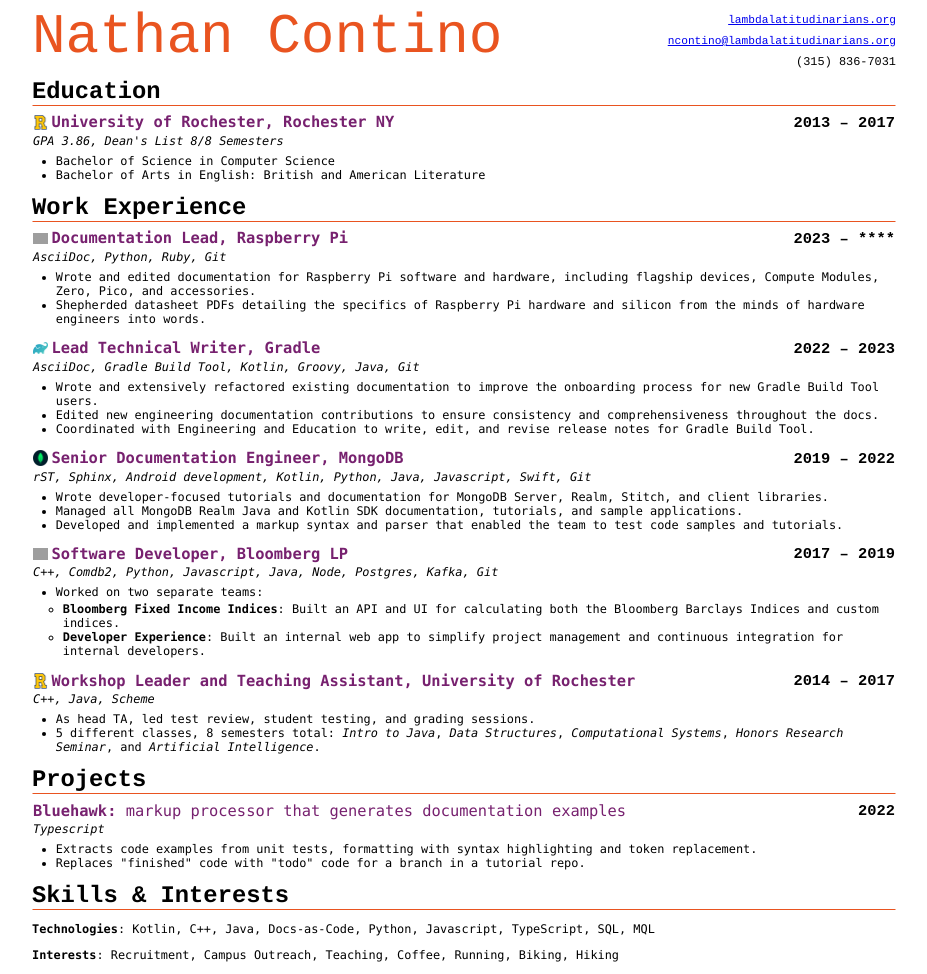
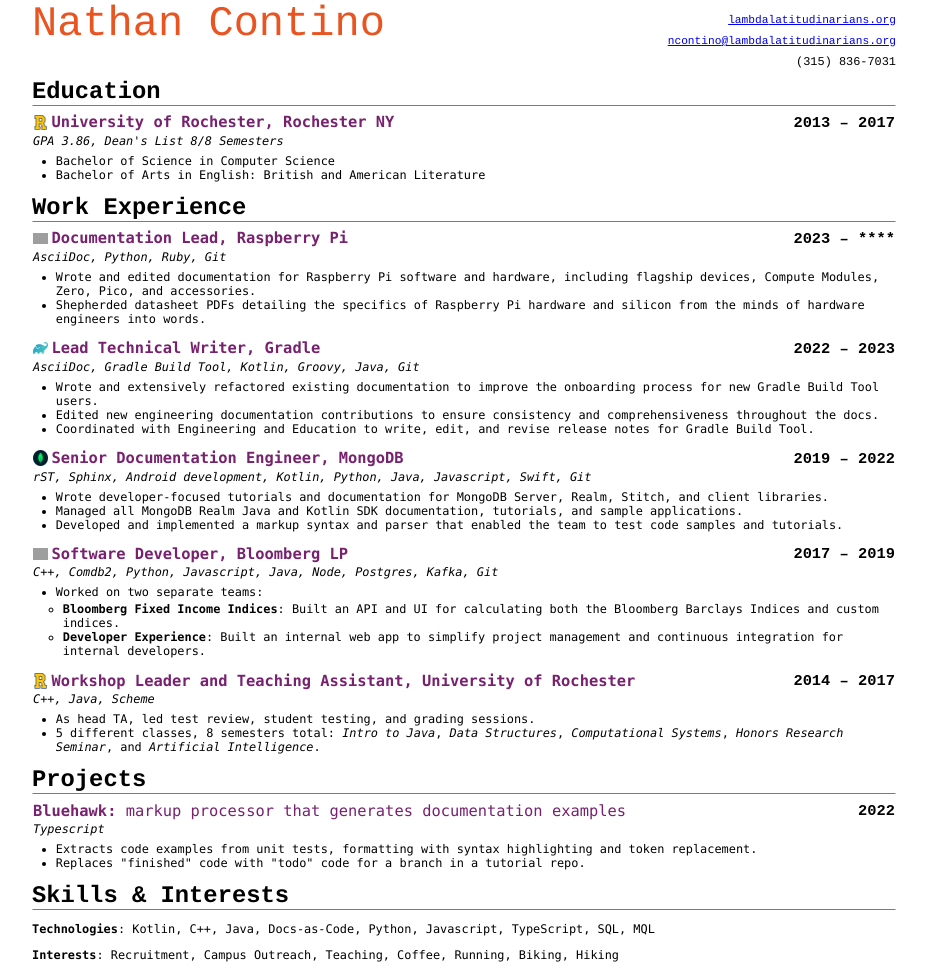
Before and after one commit to nathan-contino/nathan-contino.github.io, a Jekyll site: the page built from _pages/resume.md, in a window 1280 px wide. Shown: the whole page, without its empty margins (176-1103 px from the left). Built offline with Jekyll 4.4.1, drawn with Linux system fonts in a browser that asks for light colours; grey boxes are pictures that could not be loaded.

Commit message:
Improve resume display at small screen sizes using manual word break elements and flex-shrinking

```diff
--- a/_includes/resume.css
+++ b/_includes/resume.css
@@ -57,22 +57,27 @@
 }
 
 topper {
-  display: inline-flex;
-  justify-content: center;
-  align-items: center;
+  display: flex;
   width: 100%;
 }
 
 topper-side {
-  padding-top:10px;
+  padding-top: 10px;
   line-height: 1.5rem;
   display: inline-flex;
   flex-direction: column;
+  flex: 3 0 2em;
+}
+
+topper-side a {
+  display: inline-block;
+  overflow-wrap: break-word;
+  width: 100%;
 }
 
 name {
-  flex: 2;
-  font-size: 4rem;
+  flex: 2 1 3em;
+  font-size: 3rem;
   font-family: var(--mono-font);
   color: #E95420;
 }
--- a/_pages/resume.md
+++ b/_pages/resume.md
@@ -8,8 +8,8 @@
 
 <name>Nathan Contino</name>
 <topper-side>
-	<site><a href="https://www.lambdalatitudinarians.org">lambdalatitudinarians.org</a></site>
-	<mail><a href="mailto:ncontino@lambdalatitudinarians.org">ncontino@lambdalatitudinarians.org</a></mail>
+	<site><a href="https://www.lambdalatitudinarians.org">lambda<wbr>latitud<wbr>inarians<wbr>.org</a></site>
+	<mail><a href="mailto:ncontino@lambdalatitudinarians.org">ncontino<wbr>@lambda<wbr>latitud<wbr>inarians<wbr>.org</a></mail>
 	<phone>(315) 836-7031</phone>
 </topper-side>
 
```
